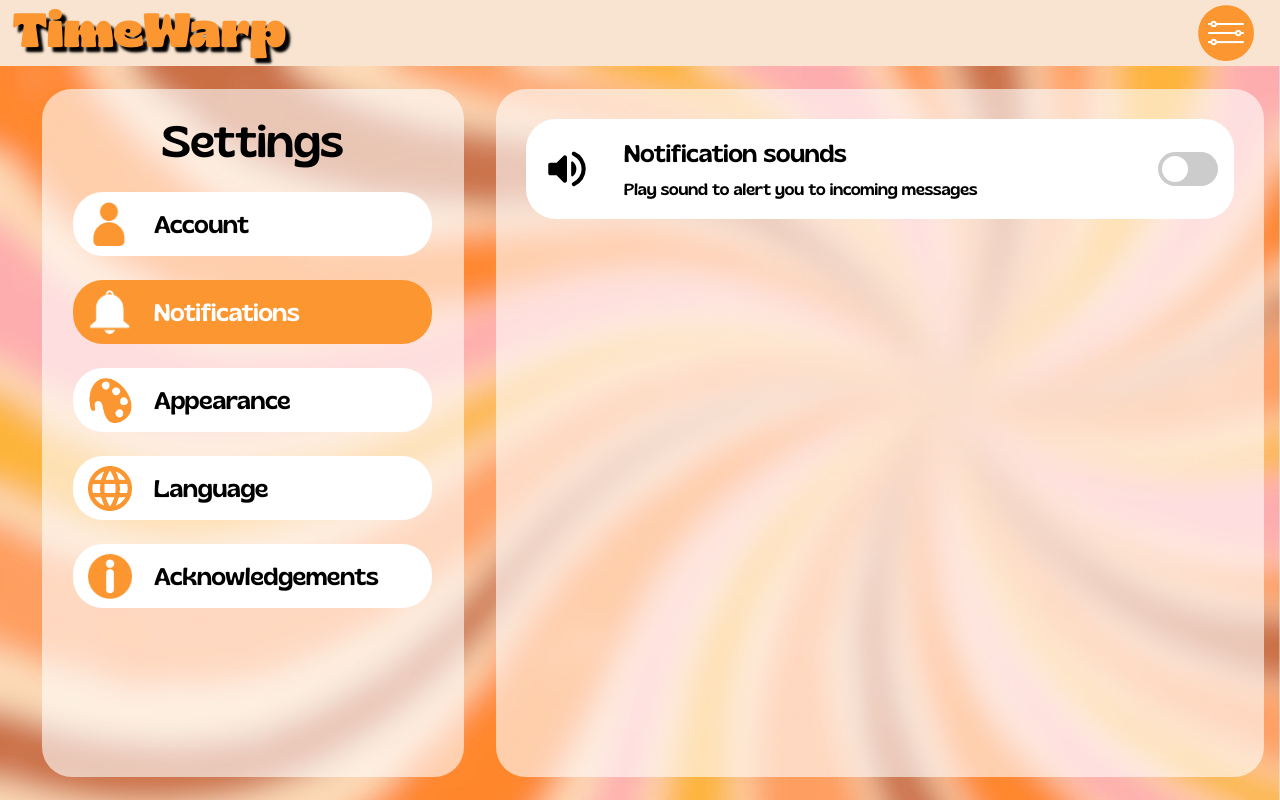
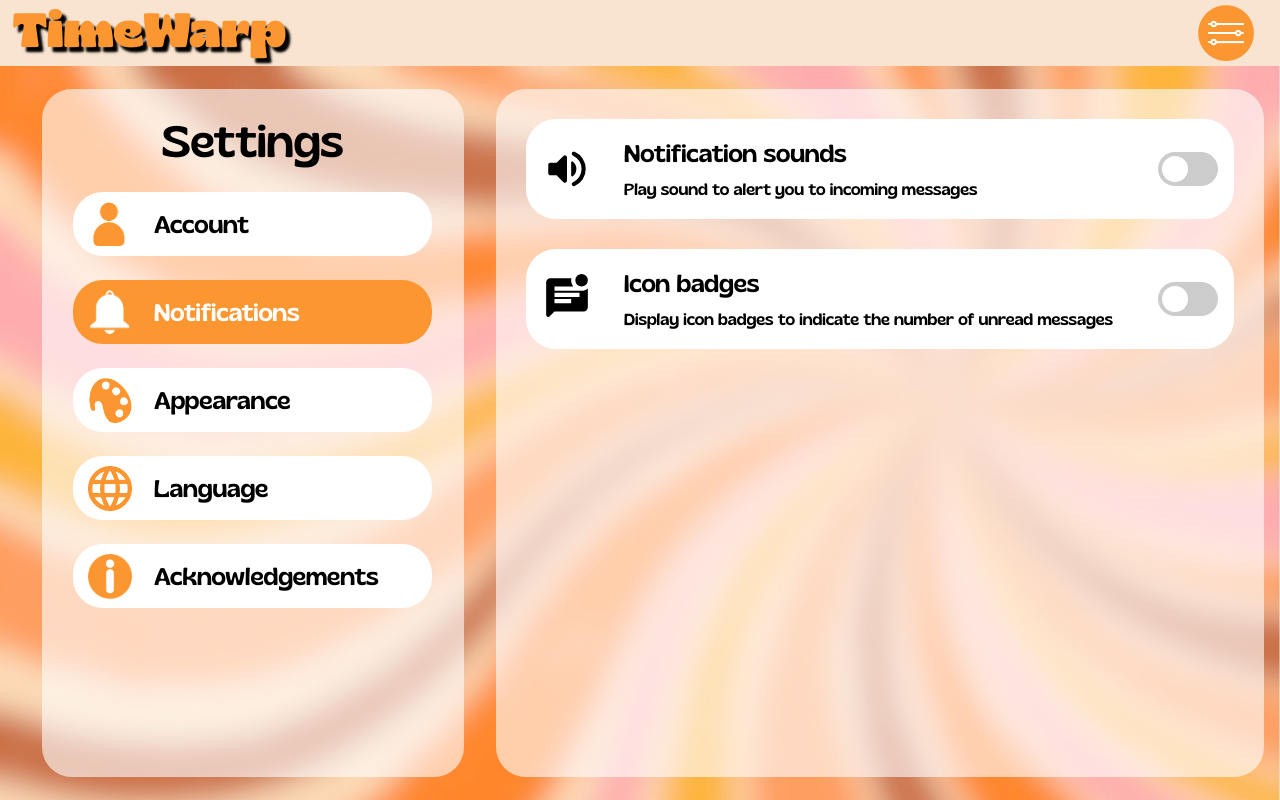
Before and after one commit to Yulgoat/TimeWarp, an Angular app in the folder client/front/: page /settings in a window 1280 px wide. Both pictures are taken after a click on the element "Notifications". Built offline with nearby package versions, Linux system fonts and the light colour scheme.

Commit message:
Add "Icon badges" parameter #39

```diff
--- a/client/front/src/app/components/settings/settings-notifications/settings-notifications.component.html
+++ b/client/front/src/app/components/settings/settings-notifications/settings-notifications.component.html
@@ -9,3 +9,15 @@
         <span class="slider round"></span>
     </label>
 </div>
+
+<div class="container">
+    <img src="/assets/icons/unread_message.svg" alt="Icon badges icon">
+    <div class="text-container">
+      <div class="title">Icon badges</div>
+      <div class="description">Display icon badges to indicate the number of unread messages</div>
+    </div>
+    <label class="switch">
+        <input type="checkbox">
+        <span class="slider round"></span>
+    </label>
+</div>
```
Also changed, not shown: client/front/src/assets/icons/unread_message-orange.svg (added), client/front/src/assets/icons/unread_message.svg (added).
